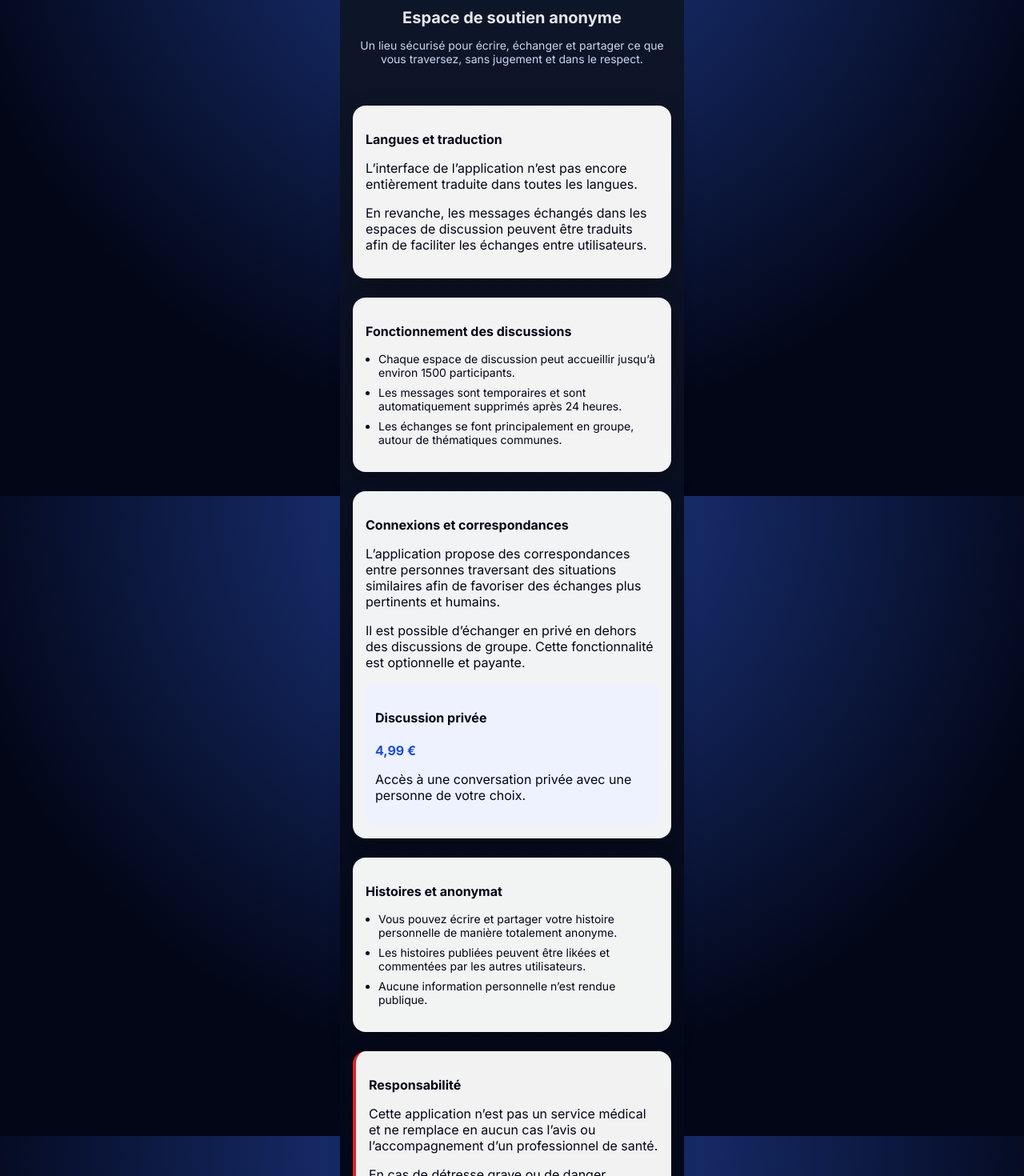
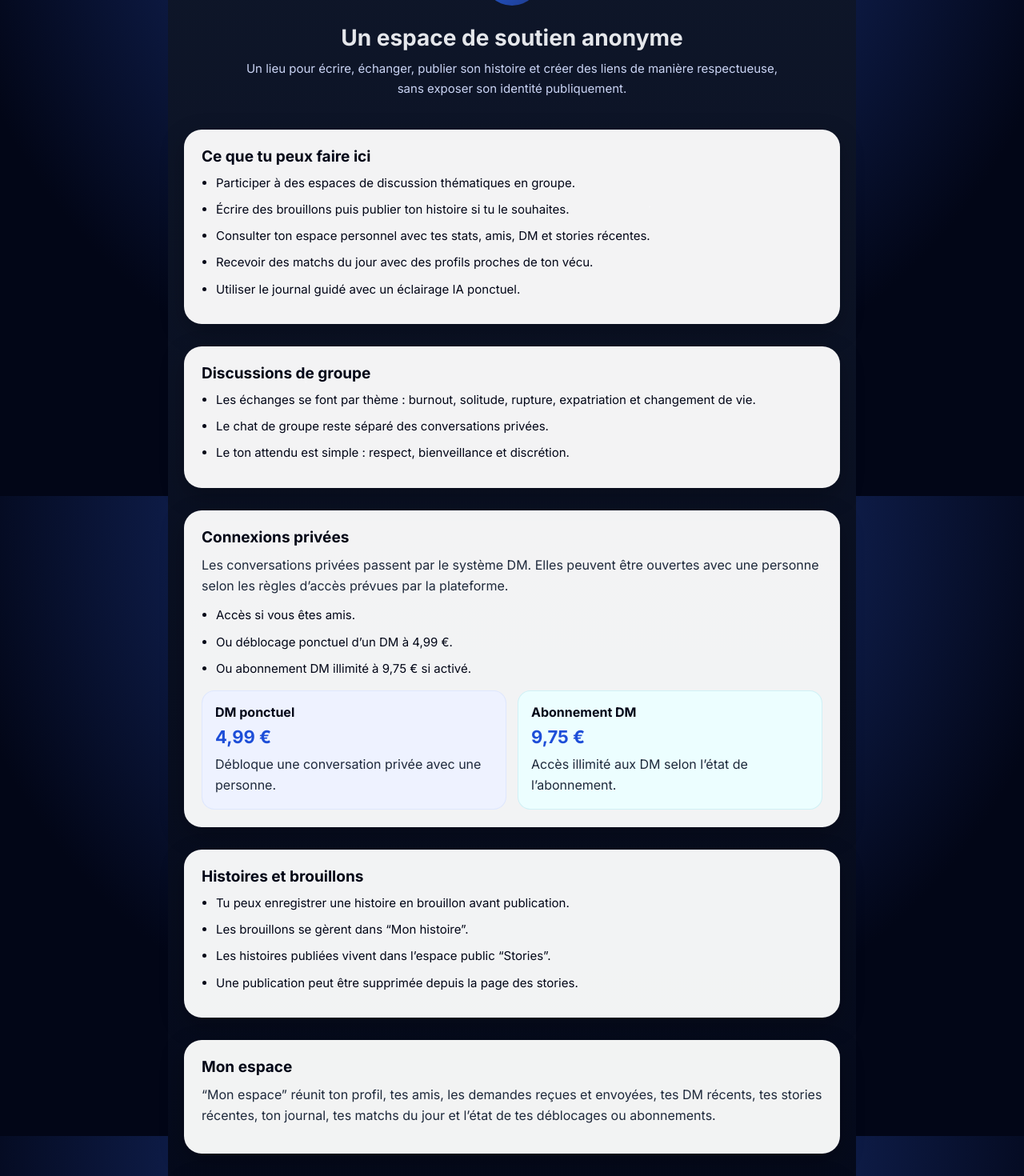
Before and after one commit to suphileericka-dotcom/projet, a React (Vite) app in the folder frontend/: page /info in a window 1280 px wide. Shown: the part 180-1650 px from the top of the page at 80% size. Built offline with nearby package versions, Linux system fonts and the light colour scheme; no server answers.

Commit message:
Refresh info page content

```diff
--- a/frontend/src/pages/Info.tsx
+++ b/frontend/src/pages/Info.tsx
@@ -1,7 +1,3 @@
-// =====================
-// PAGE INFO
-// =====================
-
 import { useNavigate } from "react-router-dom";
 import "../style/info.css";
 
@@ -10,9 +6,6 @@ export default function Info() {
 
   return (
     <div className="info-page">
-      {/* =====================
-          HEADER
-      ===================== */}
       <header className="info-header">
         <button className="back-button" onClick={() => navigate(-1)}>
           ←
@@ -20,121 +13,110 @@ export default function Info() {
         <h1>À propos</h1>
       </header>
 
-      {/* =====================
-          HERO
-      ===================== */}
       <section className="info-hero">
         <div className="info-icon">💬</div>
-        <h2>Espace de soutien anonyme</h2>
+        <h2>Un espace de soutien anonyme</h2>
         <p>
-          Un lieu sécurisé pour écrire, échanger et partager ce que vous
-          traversez, sans jugement et dans le respect.
+          Un lieu pour écrire, échanger, publier son histoire et créer des liens
+          de manière respectueuse, sans exposer son identité publiquement.
         </p>
       </section>
 
-      {/* =====================
-          LANGUES & TRADUCTION
-      ===================== */}
       <section className="info-card">
-        <h3>Langues et traduction</h3>
+        <h3>Ce que tu peux faire ici</h3>
+        <ul className="info-list">
+          <li>Participer à des espaces de discussion thématiques en groupe.</li>
+          <li>Écrire des brouillons puis publier ton histoire si tu le souhaites.</li>
+          <li>Consulter ton espace personnel avec tes stats, amis, DM et stories récentes.</li>
+          <li>Recevoir des matchs du jour avec des profils proches de ton vécu.</li>
+          <li>Utiliser le journal guidé avec un éclairage IA ponctuel.</li>
+        </ul>
+      </section>
+
+      <section className="info-card">
+        <h3>Discussions de groupe</h3>
+        <ul className="info-list">
+          <li>Les échanges se font par thème : burnout, solitude, rupture, expatriation et changement de vie.</li>
+          <li>Le chat de groupe reste séparé des conversations privées.</li>
+          <li>Le ton attendu est simple : respect, bienveillance et discrétion.</li>
+        </ul>
+      </section>
+
+      <section className="info-card">
+        <h3>Connexions privées</h3>
         <p>
-          L’interface de l’application n’est pas encore entièrement traduite
-          dans toutes les langues.
+          Les conversations privées passent par le système DM. Elles peuvent être
+          ouvertes avec une personne selon les règles d’accès prévues par la
+          plateforme.
         </p>
+        <ul className="info-list">
+          <li>Accès si vous êtes amis.</li>
+          <li>Ou déblocage ponctuel d’un DM à 4,99 €.</li>
+          <li>Ou abonnement DM illimité à 9,75 € si activé.</li>
+        </ul>
+
+        <div className="pricing-grid">
+          <div className="pricing-box">
+            <h4>DM ponctuel</h4>
+            <div className="price">4,99 €</div>
+            <p>Débloque une conversation privée avec une personne.</p>
+          </div>
+
+          <div className="pricing-box accent">
+            <h4>Abonnement DM</h4>
+            <div className="price">9,75 €</div>
+            <p>Accès illimité aux DM selon l’état de l’abonnement.</p>
+          </div>
+        </div>
+      </section>
+
+      <section className="info-card">
+        <h3>Histoires et brouillons</h3>
+        <ul className="info-list">
+          <li>Tu peux enregistrer une histoire en brouillon avant publication.</li>
+          <li>Les brouillons se gèrent dans “Mon histoire”.</li>
+          <li>Les histoires publiées vivent dans l’espace public “Stories”.</li>
+          <li>Une publication peut être supprimée depuis la page des stories.</li>
+        </ul>
+      </section>
+
+      <section className="info-card">
+        <h3>Mon espace</h3>
         <p>
-          En revanche, les messages échangés dans les espaces de discussion
-          peuvent être traduits afin de faciliter les échanges
-          entre utilisateurs.
+          “Mon espace” réunit ton profil, tes amis, les demandes reçues et
+          envoyées, tes DM récents, tes stories récentes, ton journal, tes
+          matchs du jour et l’état de tes déblocages ou abonnements.
         </p>
       </section>
 
-      {/* =====================
-          DISCUSSIONS
-      ===================== */}
       <section className="info-card">
-        <h3>Fonctionnement des discussions</h3>
-        <ul className="info-list">
-          <li>
-            Chaque espace de discussion peut accueillir jusqu’à environ
-            1500 participants.
-          </li>
-          <li>
-            Les messages sont temporaires et sont automatiquement supprimés
-            après 24 heures.
-          </li>
-          <li>
-            Les échanges se font principalement en groupe, autour de thématiques
-            communes.
-          </li>
-        </ul>
-      </section>
-
-      {/* =====================
-          MATCHS & CONNEXIONS
-      ===================== */}
-      <section className="info-card">
-        <h3>Connexions et correspondances</h3>
+        <h3>Langues et compréhension</h3>
         <p>
-          L’application propose des correspondances entre personnes traversant
-          des situations similaires afin de favoriser des échanges plus
-          pertinents et humains.
+          L’interface continue d’évoluer, mais l’objectif reste de faciliter les
+          échanges entre personnes qui ne parlent pas toujours la même langue.
         </p>
         <p>
-          Il est possible d’échanger en privé en dehors des discussions de
-          groupe. Cette fonctionnalité est optionnelle et payante.
-        </p>
-
-        <div className="pricing-box">
-          <h4>Discussion privée</h4>
-          <div className="price">4,99 €</div>
-          <p>
-            Accès à une conversation privée avec une personne de votre choix.
-          </p>
-        </div>
-      </section>
-
-      {/* =====================
-          HISTOIRES & ANONYMAT
-      ===================== */}
-      <section className="info-card">
-        <h3>Histoires et anonymat</h3>
-        <ul className="info-list">
-          <li>
-            Vous pouvez écrire et partager votre histoire personnelle de manière
-            totalement anonyme.
-          </li>
-          <li>
-            Les histoires publiées peuvent être likées et commentées par les
-            autres utilisateurs.
-          </li>
-          <li>
-            Aucune information personnelle n’est rendue publique.
-          </li>
-        </ul>
-      </section>
-
-      {/* =====================
-          RESPONSABILITÉ
-      ===================== */}
-      <section className="info-card warning">
-        <h3>Responsabilité</h3>
-        <p>
-          Cette application n’est pas un service médical et ne remplace en aucun
-          cas l’avis ou l’accompagnement d’un professionnel de santé.
-        </p>
-        <p>
-          En cas de détresse grave ou de danger immédiat, il est fortement
-          recommandé de contacter un proche, un professionnel ou les services
-          d’urgence.
+          Certaines formulations peuvent encore évoluer avec les prochaines mises
+          à jour du produit.
         </p>
       </section>
 
-      {/* =====================
-          FOOTER
-      ===================== */}
+      <section className="info-card warning">
+        <h3>Important</h3>
+        <p>
+          Cette application n’est pas un service médical et ne remplace pas
+          l’avis d’un professionnel de santé.
+        </p>
+        <p>
+          En cas de danger immédiat, de détresse aiguë ou de risque pour toi ou
+          pour quelqu’un d’autre, contacte sans attendre un proche, un
+          professionnel ou les services d’urgence.
+        </p>
+      </section>
+
       <footer className="info-footer">
         <button onClick={() => navigate("/")}>Revenir à l’accueil</button>
-        <p>Anonymat • Bienveillance • Respect</p>
+        <p>Anonymat • Respect • Liens humains</p>
       </footer>
     </div>
   );
--- a/frontend/src/style/info.css
+++ b/frontend/src/style/info.css
@@ -1,5 +1,5 @@
 .info-page {
-  max-width: 430px;
+  max-width: 860px;
   margin: 0 auto;
   min-height: 100vh;
   display: flex;
@@ -17,14 +17,14 @@
 .info-header {
   display: flex;
   align-items: center;
-  padding: 16px;
+  padding: 20px 20px 12px;
   position: relative;
 }
 
 .info-header h1 {
   flex: 1;
   text-align: center;
-  font-size: 18px;
+  font-size: 20px;
   font-weight: 700;
 }
 
@@ -39,7 +39,7 @@
 /* Hero */
 .info-hero {
   text-align: center;
-  padding: 24px 16px;
+  padding: 32px 20px 24px;
 }
 
 .info-icon {
@@ -56,62 +56,93 @@
 }
 
 .info-hero h2 {
-  font-size: 20px;
-  margin-bottom: 6px;
+  font-size: 28px;
+  margin-bottom: 10px;
 }
 
 .info-hero p {
   color: #cbd5f5;
-  font-size: 14px;
+  font-size: 15px;
+  max-width: 680px;
+  margin: 0 auto;
+  line-height: 1.65;
 }
 
 /* Cards */
 .info-card {
   background: rgba(255, 255, 255, 0.95);
   color: #020617;
-  border-radius: 16px;
-  margin: 12px 16px;
-  padding: 16px;
+  border-radius: 22px;
+  margin: 14px 20px;
+  padding: 22px;
   box-shadow: 0 10px 30px rgba(0,0,0,0.25);
 }
 
 .info-card.warning {
   border-left: 4px solid #dc2626;
+  background: #fff7f7;
 }
 
 .info-card h3 {
-  margin-bottom: 8px;
-  font-size: 16px;
+  margin: 0 0 10px;
+  font-size: 19px;
+}
+
+.info-card p {
+  margin: 0 0 12px;
+  line-height: 1.65;
+  color: #1e293b;
 }
 
 /* Lists */
 .info-list {
-  padding-left: 16px;
+  padding-left: 18px;
+  margin: 0;
 }
 
 .info-list li {
-  margin-bottom: 8px;
-  font-size: 14px;
+  margin-bottom: 10px;
+  font-size: 15px;
+  line-height: 1.55;
 }
 
 /* Pricing */
+.pricing-grid {
+  display: grid;
+  grid-template-columns: repeat(2, minmax(0, 1fr));
+  gap: 14px;
+  margin-top: 16px;
+}
+
 .pricing-box {
-  margin-top: 12px;
-  border-radius: 12px;
-  padding: 12px;
+  border-radius: 16px;
+  padding: 16px;
   background: #eef2ff;
+  border: 1px solid rgba(37, 99, 235, 0.08);
+}
+
+.pricing-box.accent {
+  background: #ecfeff;
+  border-color: rgba(8, 145, 178, 0.12);
+}
+
+.pricing-box h4,
+.price,
+.pricing-box p {
+  margin: 0;
 }
 
 .price {
+  font-size: 22px;
   font-weight: 700;
   color: #1d4ed8;
-  margin: 6px 0;
+  margin: 8px 0;
 }
 
 /* Footer */
 .info-footer {
   margin-top: auto;
-  padding: 16px;
+  padding: 20px;
   text-align: center;
 }
 
@@ -128,6 +159,25 @@
 }
 
 .info-footer p {
-  font-size: 12px;
+  font-size: 13px;
   color: #c7d2fe;
 }
+
+@media (max-width: 700px) {
+  .info-page {
+    max-width: 100%;
+  }
+
+  .pricing-grid {
+    grid-template-columns: 1fr;
+  }
+
+  .info-card {
+    margin: 12px 14px;
+    padding: 18px;
+  }
+
+  .info-hero h2 {
+    font-size: 24px;
+  }
+}
```
